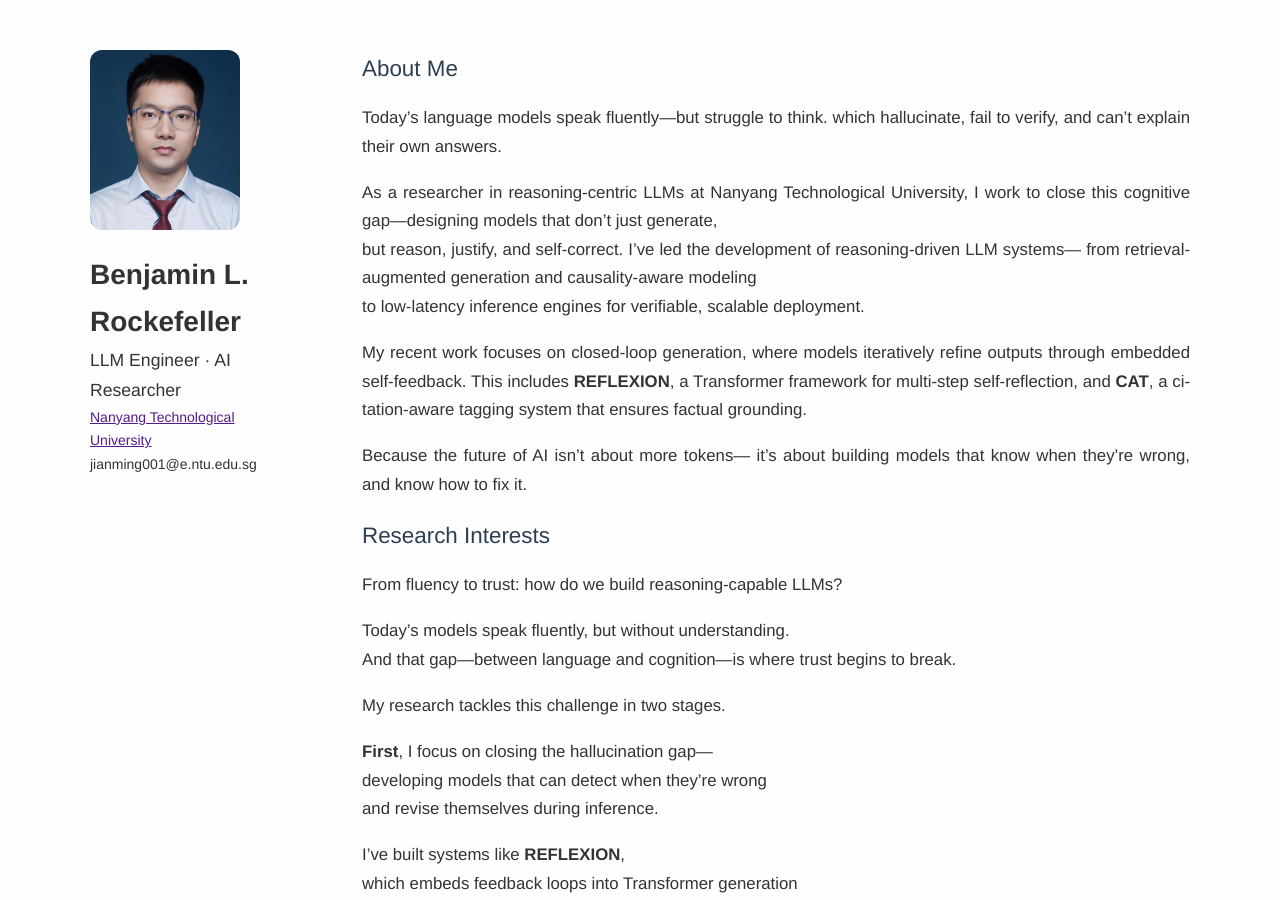
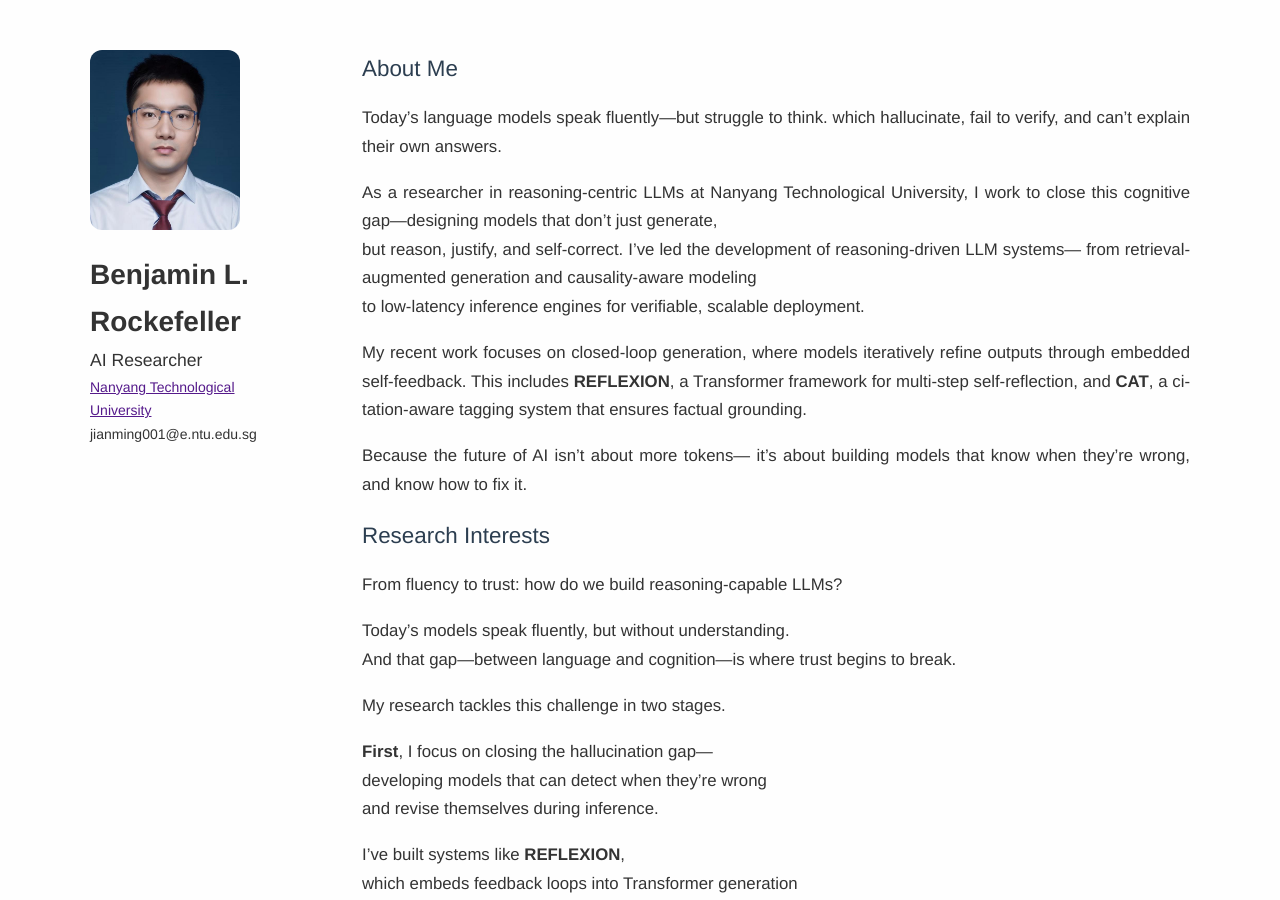
Before and after one commit to BenjaminRockefeller/benjaminrockefeller.github.io, a Jekyll site: the page built from index.md, in a window 1280 px wide and 900 px high. Built offline with Jekyll 4.4.1, drawn with Linux system fonts in a browser that asks for light colours; a style sheet for code colours, icons or effects is not loaded; our own code applies the rules of GitHub Pages for plain Markdown files.

Commit message:
Update _config.yml

```diff
--- a/_config.yml
+++ b/_config.yml
@@ -2,7 +2,7 @@
 
 # ===== 核心信息 =====
 title: "Benjamin L. Rockefeller"
-position: "LLM Engineer · AI Researcher"
+position: "AI Researcher"
 affiliation: "Nanyang Technological University"
 email: "jianming001@e.ntu.edu.sg"
 baseurl: ""
```
